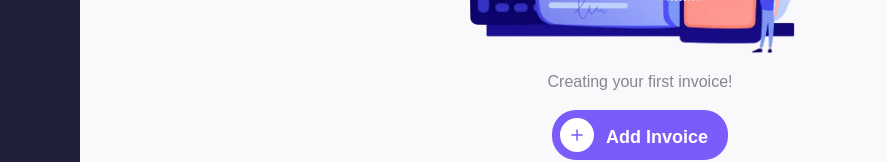
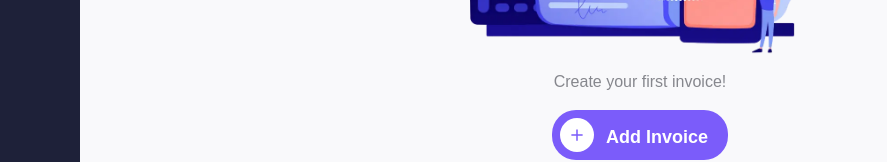
Before and after one commit to sandygudie/Invoice-App, a React (Create React App) app: page /invoices in a window 1280 px wide. Shown: the part 409-571 px from the top of the page, without its empty margins (0-887 px from the left). Built offline with nearby package versions, Linux system fonts and the light colour scheme.

Commit message:
refactor contextApi

```diff
--- a/src/pages/invoice/all/index.tsx
+++ b/src/pages/invoice/all/index.tsx
@@ -73,8 +73,8 @@ function InvoiceBoard() {
            </div>
             <p className="text-base my-4 text-gray-200">
               {" "}
-              <span className="hidden font-bold text-xl">No {status} Item</span>{" "}
-              Creating your first invoice!
+              <span className="hidden font-semiBold text-xl">No {status} Item</span>{" "}
+              Create your first invoice!
             </p>
             <button
               onClick={() => {
```
